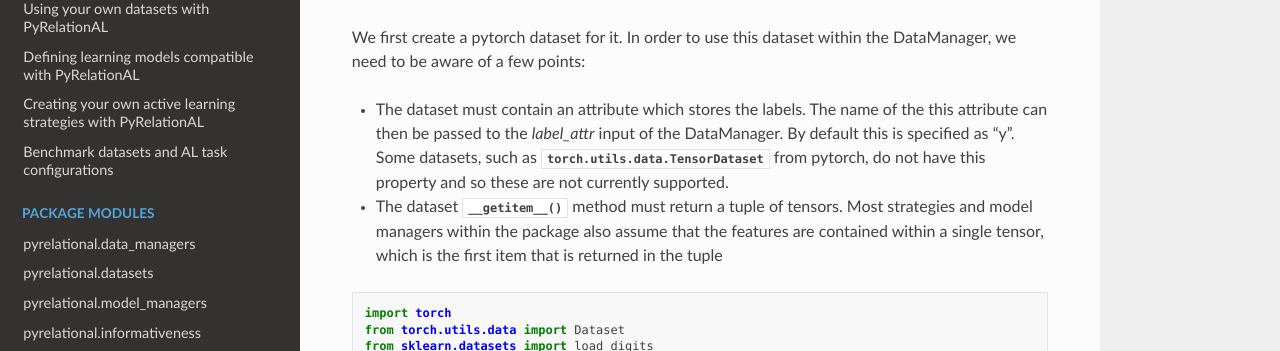
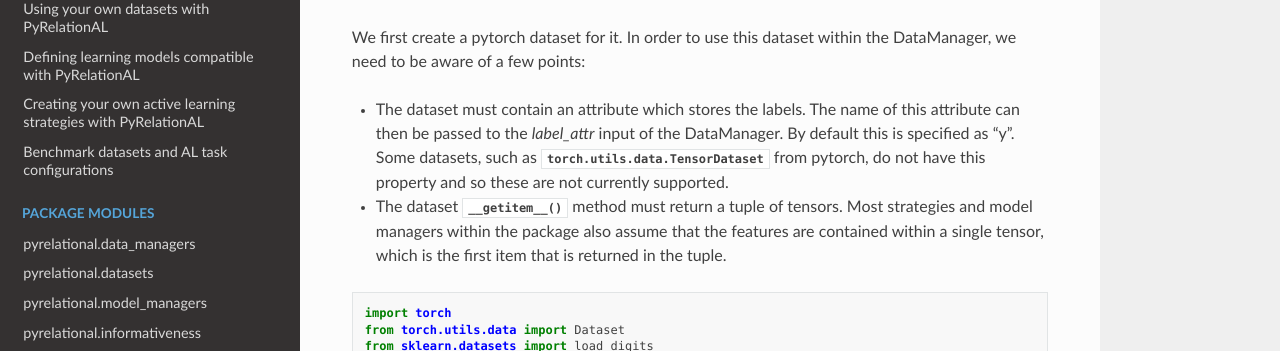
Before and after one commit to RelationRx/pyrelational, a Sphinx documentation site: the page built from docs/source/notes/quick_start.rst, in a window 1280 px wide and 900 px high. Shown: the part 431-782 px from the top of the window. Built offline with Sphinx 7.4.7 and the Read the Docs theme 2.0.0, drawn with Linux system fonts in a browser that asks for light colours.

Commit message:
remove the

```diff
--- a/docs/source/notes/quick_start.rst
+++ b/docs/source/notes/quick_start.rst
@@ -15,11 +15,11 @@ from scikit-learn.
 
 We first create a pytorch dataset for it. In order to use this dataset within the DataManager, we need to be aware of a few points:
 
-* The dataset must contain an attribute which stores the labels. The name of the this attribute can then be passed to the `label_attr` input of the DataManager.
+* The dataset must contain an attribute which stores the labels. The name of this attribute can then be passed to the `label_attr` input of the DataManager.
   By default this is specified as "y". Some datasets, such as :py:class:`torch.utils.data.TensorDataset` from pytorch, do not have this property and so these are
   not currently supported.
 * The dataset :py:meth:`__getitem__` method must return a tuple of tensors. Most strategies and model managers within the package also assume that the features are contained within a single tensor,
-  which is the first item that is returned in the tuple
+  which is the first item that is returned in the tuple.
 
 
 .. code-block:: python
```
